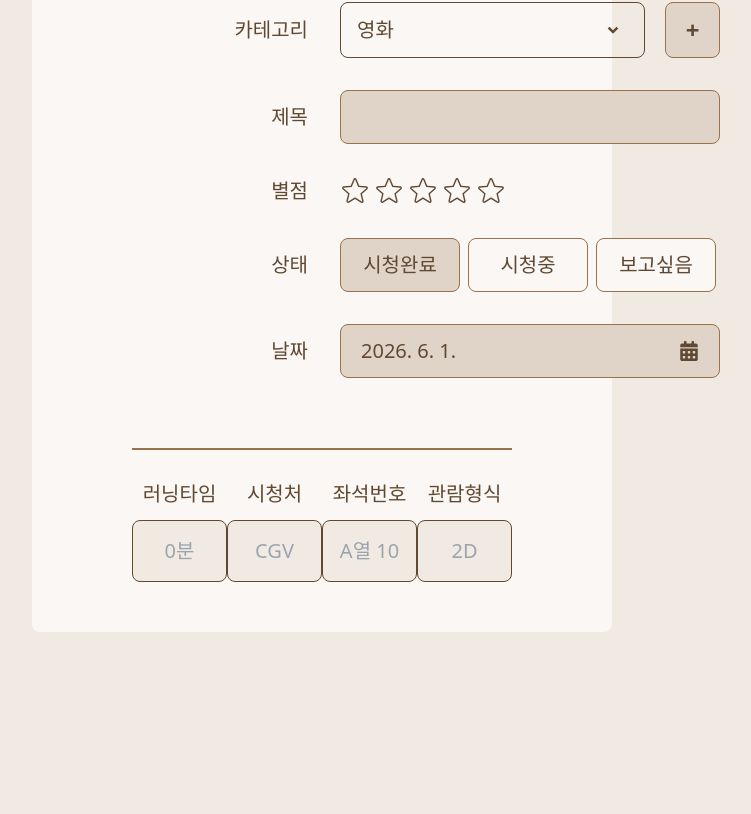
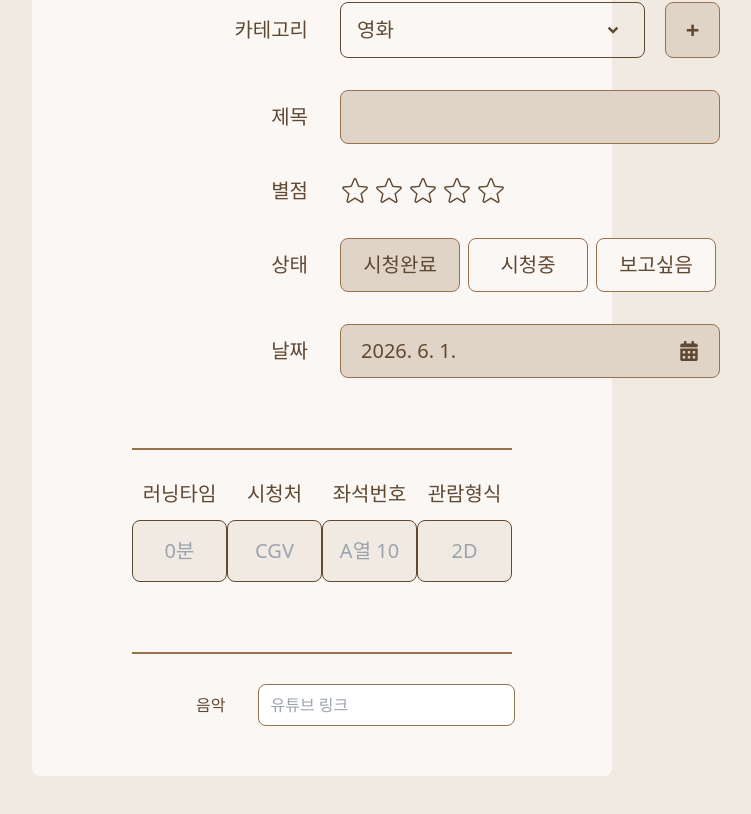
Before and after one commit to Sonjieun2/MediaDiary, a React (Vite) app: page /upload in a window 1280 px wide. Shown: the part 274-1088 px from the top of the page, without its empty margins (318-1069 px from the left). Before the commit the page ends 986 px from the top, so only its background shows below. Built offline with nearby package versions, Linux system fonts and the light colour scheme.

Commit message:
유튜브 영상 링크 가져오기 추가

```diff
--- a/src/page/Registration.jsx
+++ b/src/page/Registration.jsx
@@ -22,6 +22,7 @@ export default function Registration() {
   const { category, setCategory } = useCategory()
 
   const labelClass = "w-24 text-right shrink-0"
+
   const [image, setImage] = useState(null)
   const fileInputRef = useRef(null)
   const [chooseCategory, setChooseCategory] = useState(category[0])
@@ -47,6 +48,16 @@ export default function Registration() {
       category.filter(item => item.label !== target.label)
     )
   }
+
+  // 유튜브 추출
+  const [youtubeUrl, setYoutubeUrl] = useState('')
+  const getYoutubeId = (url) => {
+    const regExp = /(?:youtube\.com\/watch\?v=|youtu\.be\/)([^&?/]+)/
+    const match = url.match(regExp)
+
+    return match ? match[1] : null
+  }
+  const videoId = getYoutubeId(youtubeUrl)   // iframe 주소
 
   return (
     <Layout className="relative px-[350px]">
@@ -188,7 +199,8 @@ export default function Registration() {
           </div>
         </div>
 
-        <div className="w-full border border-[1px] border-beige-700 mt-[70px] mb-[30px]"></div>
+        {/* 구분선 */}
+        <div className="w-full border border-[1px] border-beige-700 mt-[70px] mb-[30px]" />
 
         {/* 중간 */}
         <div className="flex flex-row w-full justify-between">
@@ -200,6 +212,40 @@ export default function Registration() {
             />
           ))}
         </div>
+
+        {/* 구분선 */}
+        <div className="w-full border border-[1px] border-beige-700 mt-[70px] mb-[30px]" />
+
+        {/* 하단 */}
+        <div className="flex flex-col justify-center">
+          {/* 음악 추가 */}
+          <div className="flex flex-row items-center gap-8">
+            <p className={labelClass}>음악</p>
+
+            <input
+              value={youtubeUrl}
+              onChange={(e) => setYoutubeUrl(e.target.value)}
+              placeholder="유튜브 링크"
+              className="flex-1 px-3 py-2 border border-beige-700 rounded-lg"
+            />
+          </div>
+
+          {/* 플레이어 */}
+          { videoId && (
+            <div className="mt-5">
+              <iframe
+                width="100%"
+                height="250"
+                src={`https://www.youtube.com/embed/${videoId}`}
+                title="Youtebe Player"
+                allow="accelerometer; autoplay; clipboard-write; encrypted-media; gyroscope; picture-in-picture"
+                allowFullScreen
+                className="rounded-lg"
+              />
+            </div>
+          )}
+        </div>
+
       </div>
     </Layout>
   )
```
